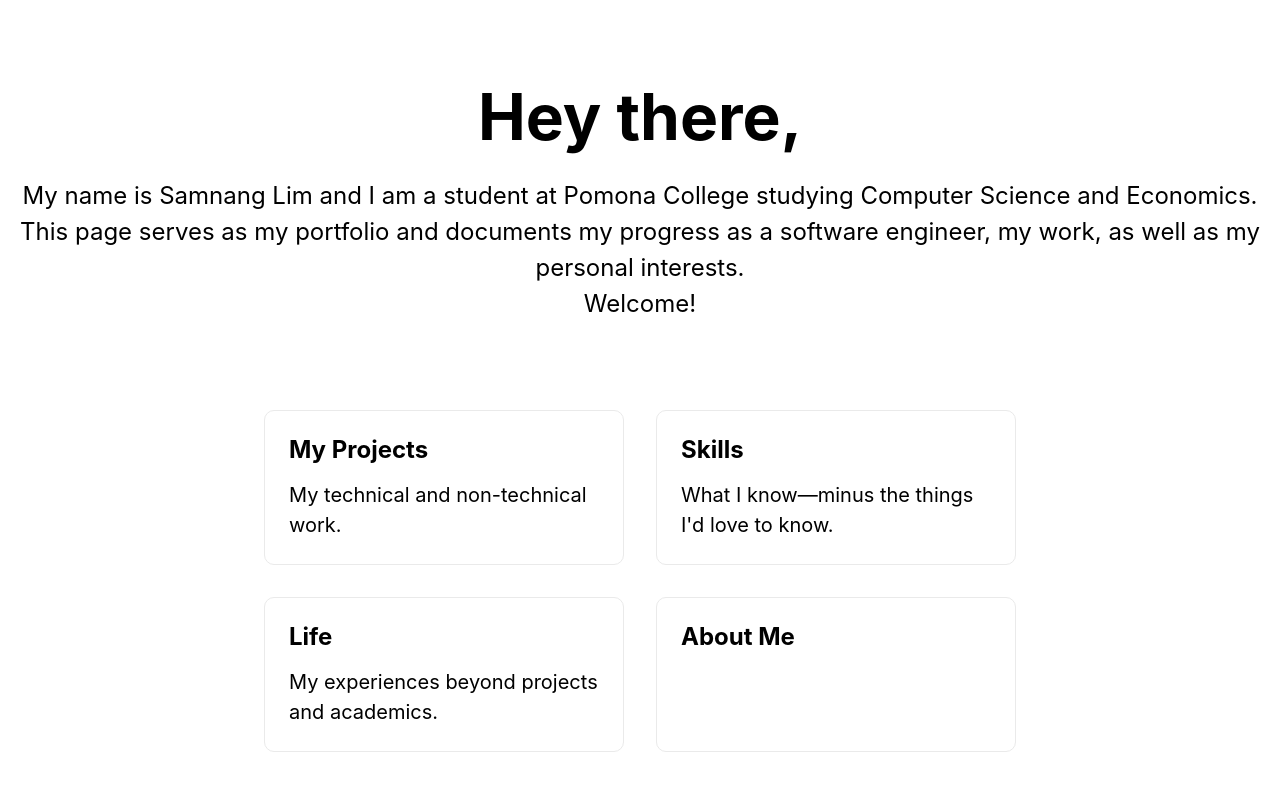
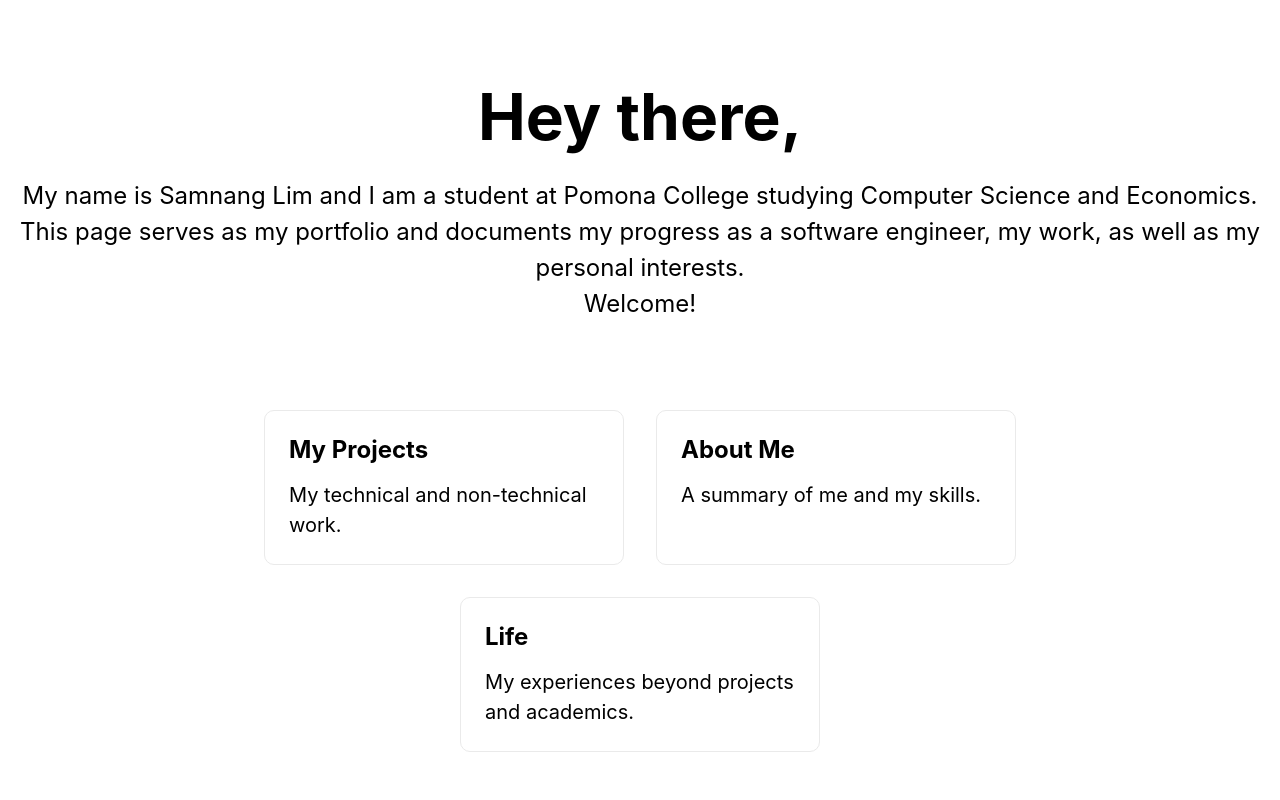
Before and after one commit to soksamnanglim/portfolio, a Next.js app: page / in a window 1280 px wide. Shown: the top 800 px of the page. Built offline with nearby package versions, Linux system fonts and the light colour scheme.

Commit message:
added life disclaimer

```diff
--- a/pages/index.js
+++ b/pages/index.js
@@ -30,7 +30,7 @@ export default function Home() {
               <p>My technical and non-technical work.</p>
             </a>
           </Link>
-          <Link href="/skills/skills">
+          {/* <Link href="/skills/skills">
             <a
               href=""
               className="card"
@@ -38,19 +38,24 @@ export default function Home() {
               <h3>Skills</h3>
               <p>What I know—minus the things I'd love to know.</p>
             </a>
-          </Link>
-          <a
-            href="https://vercel.com/import?filter=next.js&utm_source=create-next-app&utm_medium=default-template&utm_campaign=create-next-app"
-            className="card"
-          >
-            <h3>Life</h3>
-            <p>
-              My experiences beyond projects and academics.
-            </p>
-          </a>
+          </Link> */}
           <Link href="/about-me/about-me">
             <a className="card">
               <h3>About Me </h3>
+              <p>
+                A summary of me and my skills.
+              </p>
+            </a>
+          </Link>
+          <Link href="/life/life">
+            <a
+              href=""
+              className="card"
+            >
+              <h3>Life</h3>
+              <p>
+                My experiences beyond projects and academics.
+              </p>
             </a>
           </Link>
         </div>
```
Also changed, not shown: pages/life/life.js (added, +11 -0 lines), pages/about-me/about-me.js (line endings or trailing spaces).
